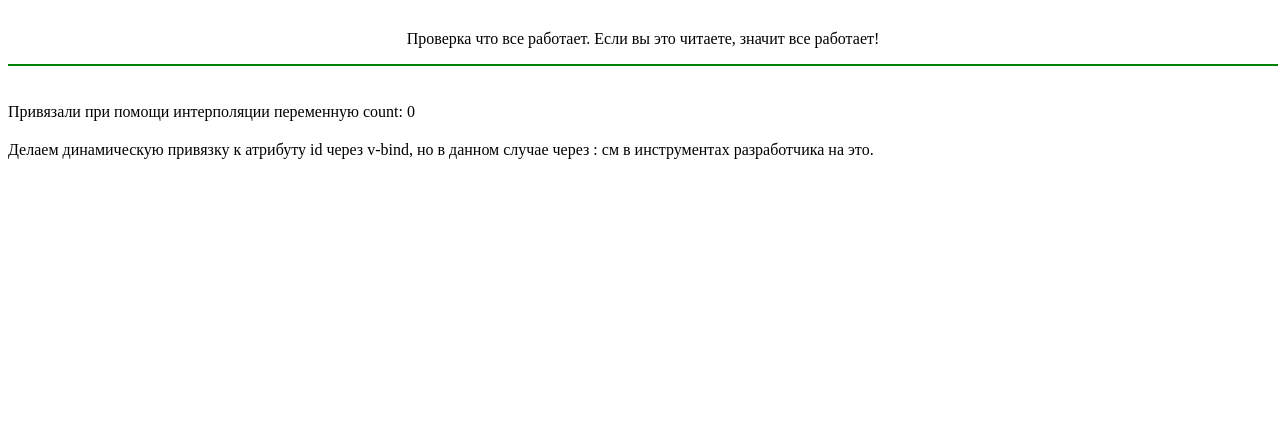
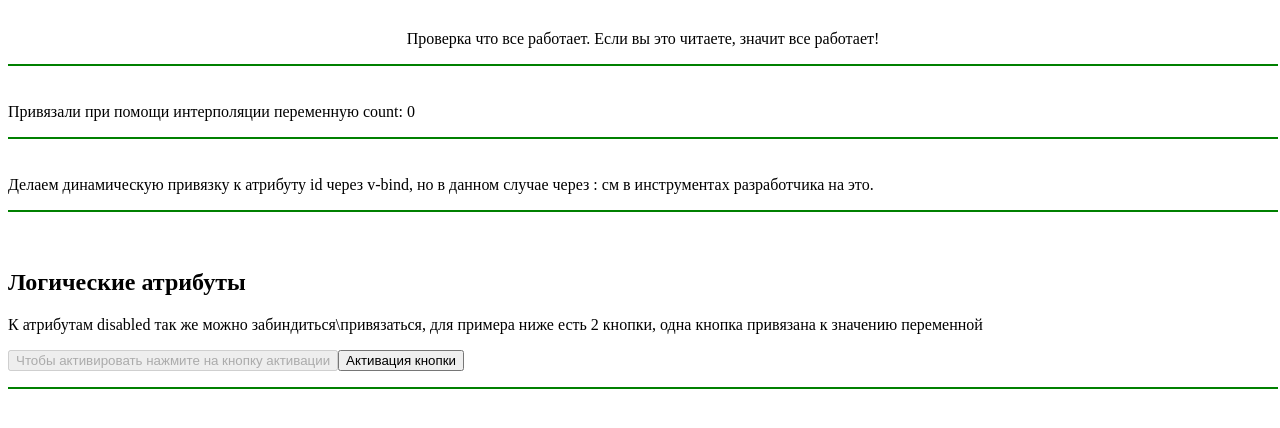
Before and after one commit to tomright/Vue3homework, a Vue app: page / in a window 1280 px wide. Shown: the top 428 px of the page. Built offline with nearby package versions, Linux system fonts and the light colour scheme.

Commit message:
Логические атрибуты, работа с переменными

```diff
--- a/src/App.vue
+++ b/src/App.vue
@@ -5,13 +5,27 @@
     </div>
     <hr />
     <!-- для вывода данных из data(), используюется интерполяция или "mustache-style", нужно написать двойные фигурные скобки {{переменная из data()}}  -->
-    <div class="exampleMustache">
+    <div class="exampleNote">
       Привязали при помощи интерполяции переменную count: {{ count }}
     </div>
-    <div class="vbind exampleMustache" :id="header">
+    <hr />
+    <div class="vbind exampleNote" :id="tagId">
       Делаем динамическую привязку к атрибуту id через v-bind, но в данном
       случае через : см в инструментах разработчика на это.
     </div>
+    <hr />
+    <div class="exampleNote">
+      <h2>Логические атрибуты</h2>
+      <p>
+        К атрибутам disabled так же можно забиндиться\привязаться, для примера
+        ниже есть 2 кнопки, одна кнопка привязана к значению переменной
+      </p>
+      <button :disabled="isButtonDisabled" @click="alertMsgActivButton">
+        Чтобы активировать нажмите на кнопку активации
+      </button>
+      <button @click="activationButton">{{ buttonActivationName }}</button>
+    </div>
+    <hr />
   </div>
 </template>
 <script>
@@ -22,7 +36,23 @@ export default {
     return {
       count: 0, //покскольку возвращается тип Object, то не нужно забывать ставить запятые после объявления поля объекта.
       tagId: "header",
+      isButtonDisabled: true,
+      buttonActivationName: "Активация кнопки",
     };
+  },
+  methods: {
+    activationButton() {
+      if (this.isButtonDisabled) {
+        this.isButtonDisabled = false;
+        this.buttonActivationName = "Деактивация кнопки";
+      } else {
+        this.isButtonDisabled = true;
+        this.buttonActivationName = "Активация кнопки";
+      }
+    },
+    alertMsgActivButton() {
+      alert("Вы молодец!");
+    },
   },
 };
 </script>
@@ -35,7 +65,7 @@ export default {
 .test {
   margin: auto;
 }
-.exampleMustache {
+.exampleNote {
   margin-top: 20px;
 }
 hr {
```
